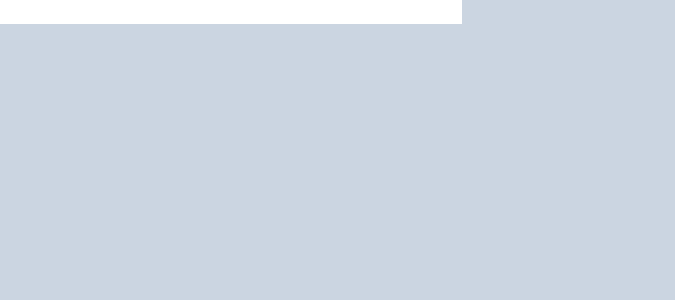
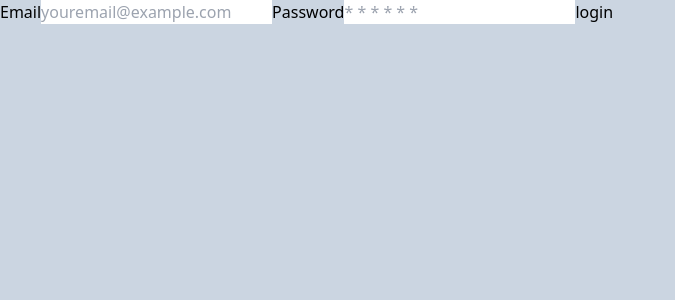
Before and after one commit to ErickDiazH/react-firebase-login, a React (Vite) app: page /login in a window 1280 px wide. Shown: the top 300 px of the page, without its empty margins (0-675 px from the left). Built offline with nearby package versions, Linux system fonts and the light colour scheme; no server answers.

Commit message:
login de usuarios con email y password

```diff
--- a/src/App.jsx
+++ b/src/App.jsx
@@ -3,19 +3,27 @@
 import Login from "./components/Login";
 import Register from "./components/Register";
 import { AuthProvider } from "./context/authContext";
+import ProtectedRoute from "./components/ProtectedRoute";
 
-const App = props => {
+const App = (props) => {
   return (
     <div className="bg-slate-300 h-screen text-black flex">
       <AuthProvider>
         <Routes>
-          <Route path="/" element={<Home/>} />
-          <Route path="/login" element={<Login/>} />
-          <Route path="/register" element={<Register/>} />
+          <Route
+            path="/"
+            element={
+              <ProtectedRoute>
+                <Home />
+              </ProtectedRoute>
+            }
+          />
+          <Route path="/login" element={<Login />} />
+          <Route path="/register" element={<Register />} />
         </Routes>
       </AuthProvider>
     </div>
-  )
-}
+  );
+};
 
 export default App;
--- a/src/components/Home.jsx
+++ b/src/components/Home.jsx
@@ -1,10 +1,16 @@
 import { useAuth } from "../context/authContext";
 
 const Home = props => {
-    const {user} = useAuth()
-    console.log("🚀 ~ file: Home.jsx:5 ~ Home ~ user", user)
+    const { user, logout, isLoading } = useAuth()
+    const handleLogout = async () => {
+        await logout()
+    }
+    if(isLoading) return <h1>loading...</h1>
     return (
-        <h1>Home</h1>
+        <div>
+            <h1>Welcome {user?.email}</h1>
+            <button onClick={handleLogout}>logout</button>
+        </div>
     )
 }
 
--- a/src/components/Login.jsx
+++ b/src/components/Login.jsx
@@ -1,10 +1,58 @@
-const Login = props => {
-    return (
-        <form action="">
-            <input type="email" name="email" id="email" />
-            <input type="password" name="password" id="password" />
+import { useState } from "react";
+import { useAuth } from "../context/authContext";
+import { useNavigate } from "react-router-dom";
+
+const Login = (props) => {
+  const [user, setUser] = useState({
+    email: "",
+    password: "",
+  });
+
+  const { login } = useAuth()
+  const navigate = useNavigate()
+
+  const [error, setError] = useState();
+
+  const handleChange = ({target: {name, value}}) => {
+    setUser({...user, [name]: value})
+  };
+
+  const handleSubmit = async (e) => {
+    e.preventDefault()
+    setError('')
+    try {
+        await login(user.email, user.password)
+        navigate('/')
+    } catch (error) {
+        setError(error.message)
+    }
+  }
+
+  return (
+    <div>
+        {error && <p>{error}</p>}
+        <form onSubmit={handleSubmit}>
+          <label htmlFor="email">Email</label>
+          <input
+            type="email"
+            name="email"
+            placeholder="youremail@example.com"
+            onChange={handleChange}
+          />
+
+          <label htmlFor="password">Password</label>
+          <input
+            type="password"
+            name="password"
+            id="password"
+            placeholder="* * * * * *"
+            onChange={handleChange}
+          />
+
+          <button>login</button>
         </form>
-    )
-}
+    </div>
+  );
+};
 
 export default Login;
--- a/src/components/ProtectedRoute.jsx
+++ b/src/components/ProtectedRoute.jsx
@@ -1,7 +1,13 @@
-const ProtectedRoute = props => {
-    return (
-        <h1>ProtectedRoute</h1>
-    )
+import { useAuth } from "../context/authContext";
+import { Navigate } from "react-router-dom";
+
+const ProtectedRoute = ({children}) => {
+
+    const {user, isLoading} = useAuth()
+
+    if(isLoading) return <h1>loading...</h1>
+    if(!user) return <Navigate to="/login" />
+    return <>{children}</>
 }
 
 export default ProtectedRoute;
--- a/src/context/authContext.jsx
+++ b/src/context/authContext.jsx
@@ -1,20 +1,39 @@
-import { createContext, useContext } from "react";
-import { createUserWithEmailAndPassword } from "firebase/auth";
+import { createContext, useContext, useEffect, useState } from "react";
+import {
+  createUserWithEmailAndPassword,
+  signInWithEmailAndPassword,
+  onAuthStateChanged,
+  signOut,
+} from "firebase/auth";
 import { auth } from "../firebase/config";
 
-export const authContext = createContext()
+export const authContext = createContext();
 
 export const useAuth = () => {
-    const context = useContext(authContext)
-    if(!context) throw new Error("There isn't a auth context")
-    return context
+  const context = useContext(authContext);
+  if (!context) throw new Error("There isn't a auth context");
+  return context;
+};
+
+export function AuthProvider({ children }) {
+  const [user, setUser] = useState(null);
+  const [isLoading, setIsLoading] = useState(true);
+
+  const signup = (email, password) =>
+    createUserWithEmailAndPassword(auth, email, password);
+  const login = async (email, password) =>
+    signInWithEmailAndPassword(auth, email, password);
+  const logout = async () => signOut(auth);
+
+  useEffect(() => {
+    onAuthStateChanged(auth, (currentUser) => {
+      setUser(currentUser);
+      setIsLoading(false);
+    });
+  }, []);
+  return (
+    <authContext.Provider value={{ signup, login, logout, user, isLoading }}>
+      {children}
+    </authContext.Provider>
+  );
 }
-
-export function AuthProvider({children}) {
-    const signup = (email, password) => createUserWithEmailAndPassword(auth, email, password)
-    return (
-        <authContext.Provider value={{ signup }}>
-            {children}
-        </authContext.Provider>
-    )
-}
```
